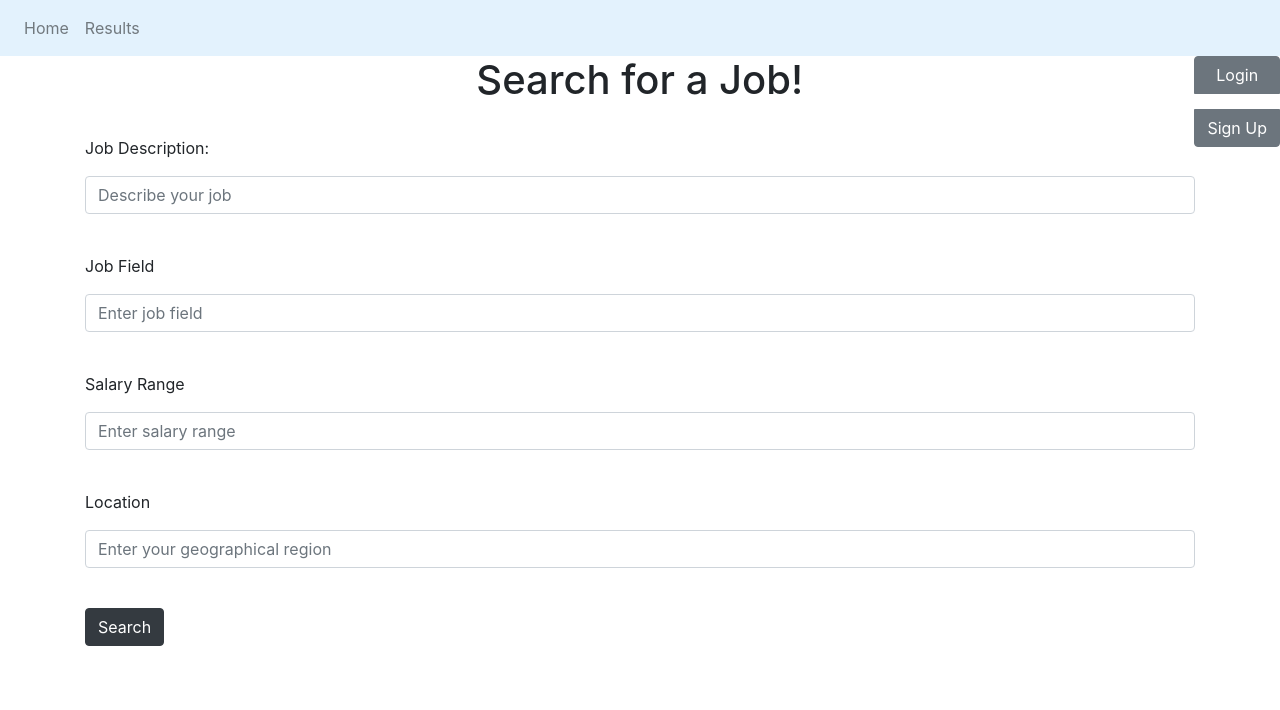
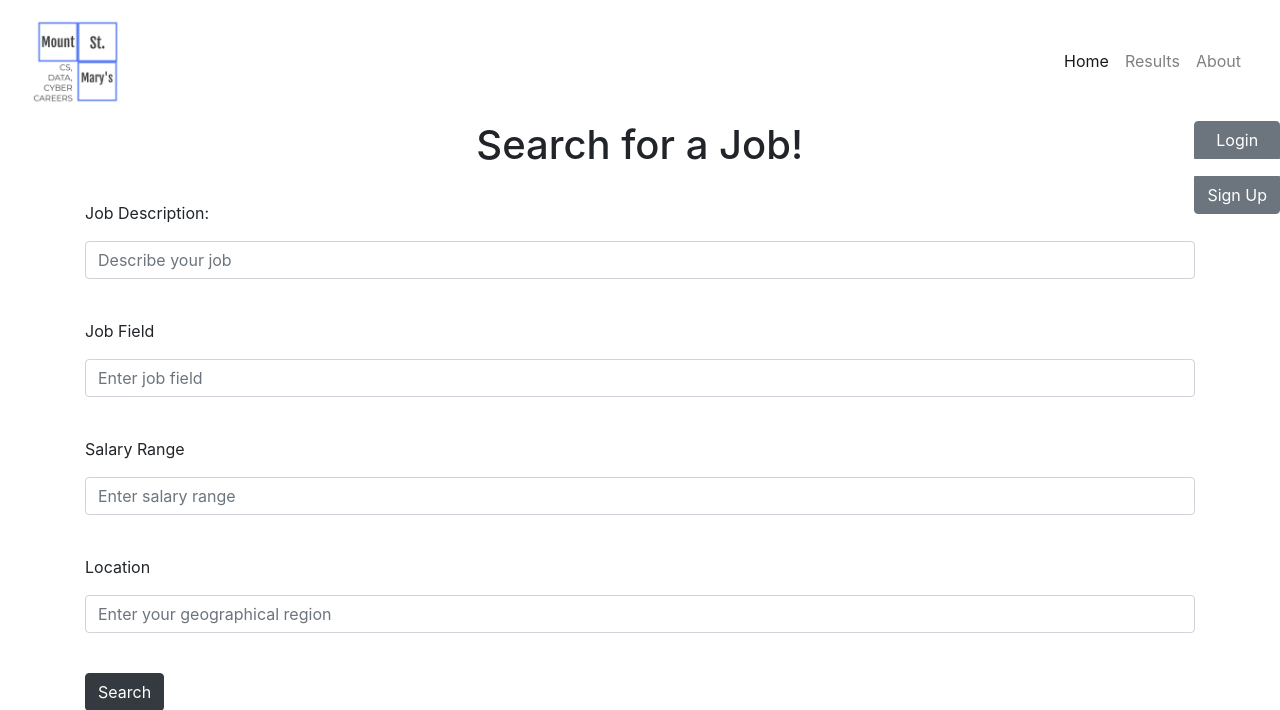
Before and after one commit to Tpow99/349_project, a Python web app: template website/templates/home.html in a window 1280 px wide. Shown: the top 710 px of the page. Run offline with Jinja, Linux system fonts and the light colour scheme; the template is opened without the code that fills it, so the values that code supplies are empty; some libraries are stand-ins or nearby versions.

Commit message:
Minor Styling changes to navigation bar and icon.

```diff
--- a/website/templates/base.html
+++ b/website/templates/base.html
@@ -5,10 +5,8 @@
     <meta name="viewport" content="width=device-width, initial-scale=1" />
     <link
       rel="stylesheet"
-      href="https://stackpath.bootstrapcdn.com/bootstrap/4.4.1/css/bootstrap.min.css"
-      integrity="sha384-Vkoo8x4CGsO3+Hhxv8T/Q5PaXtkKtu6ug5TOeNV6gBiFeWPGFN9MuhOf23Q9Ifjh"
-      crossorigin="anonymous"
-    />
+      href="https://maxcdn.bootstrapcdn.com/bootstrap/4.0.0/css/bootstrap.min.css">
+      <script src="https://code.jquery.com/jquery-3.5.1.slim.min.js" integrity="sha384-DfXdz2htPH0lsSSs5nCTpuj/zy4C+OGpamoFVy38MVBnE+IbbVYUew+OrCXaRkfj" crossorigin="anonymous"></script>
     <link
       rel="stylesheet"
       href="https://stackpath.bootstrapcdn.com/font-awesome/4.7.0/css/font-awesome.min.css"
@@ -17,22 +15,30 @@
     <title>{% block title %}Home{% endblock %}</title>
   </head>
   <body>
-  <nav class="navbar navbar-expand-lg navbar-light" style="background-color: #e3f2fd">
-      <button
-        class="navbar-toggler"
-        type="button"
-        data-toggle="collapse"
-        data-target="#navbar"
-      >
-        <span class="navbar-toggler-icon"></span>
+
+  <!-- Navigation -->
+  <nav class="navbar navbar-expand-md navbar-light sticky-top">
+    <div class = "container-fluid">
+      <a class = "navbar-brand" href = "/"><img src="static/icon.png" width = "95" height = "95"></a>
+      <button class = "navbar-toggler" type = "button" data-toggle = "collapse"
+      data-target = "#navbarResponsive">
+      <span class = "navbar-toggler-icon"></span>
       </button>
-      <div class="collapse navbar-collapse" id="navbar">
-        <div class="navbar-nav">
-          <a class="nav-item nav-link" id="home" href="/">Home</a>
-           <a class="nav-item nav-link" id="results" href="/results">Results</a>
-        </div>
+    <div class = "collapse navbar-collapse" id = "navbarResponsive">
+      <ul class = "navbar-nav ml-auto">
+        <li class = "nav-item active">
+          <a class = "nav-link" href = "/">Home</a>
+        </li>
+        <li class = "nav-item">
+          <a class = "nav-link" href = "/results">Results</a>
+        </li>
+        <li class = "nav-item">
+          <a class = "nav-link" href = "#">About</a>
+        </li>
+      </ul>
+    </div>
       </div>
-    </nav>
+  </nav>
 
   <div class = "btn-group-vertical pull-right">
        {% if user.is_authenticated %}
```
Also changed, not shown: website/static/icon.png (added).
